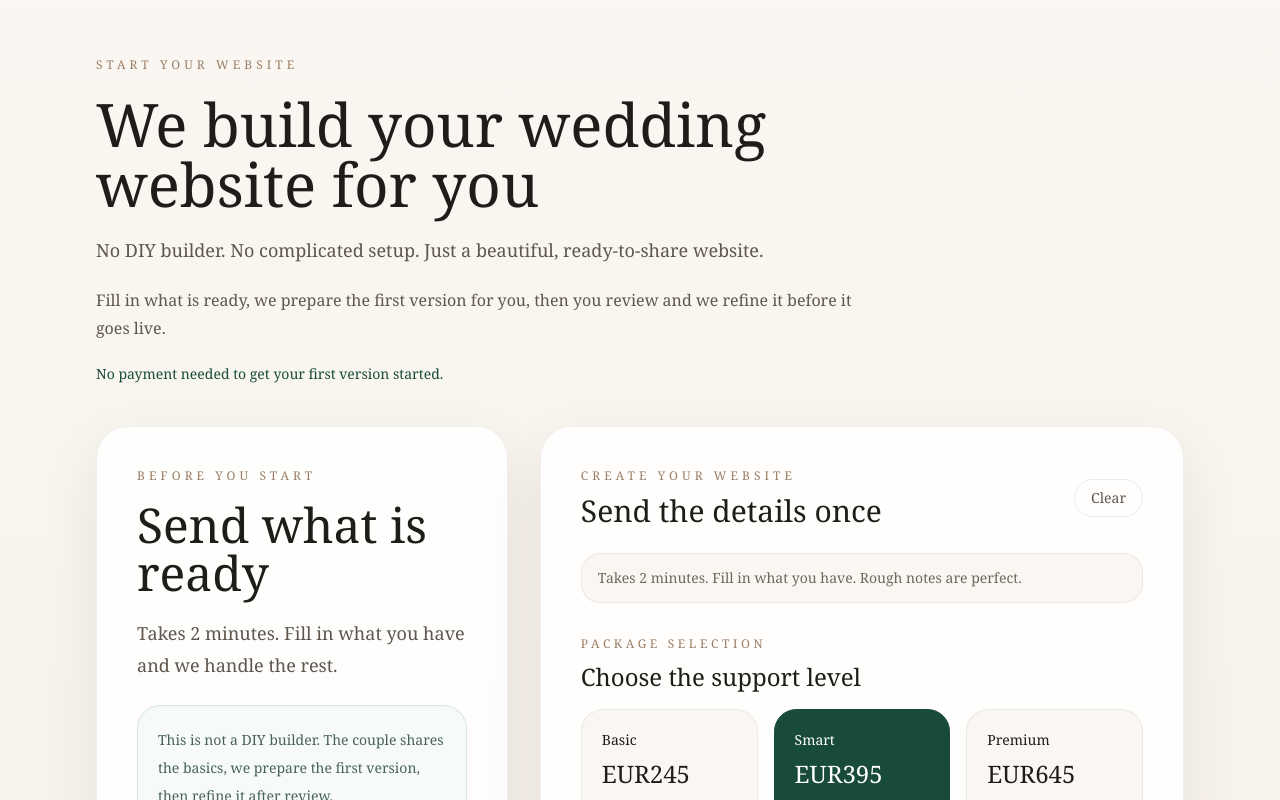
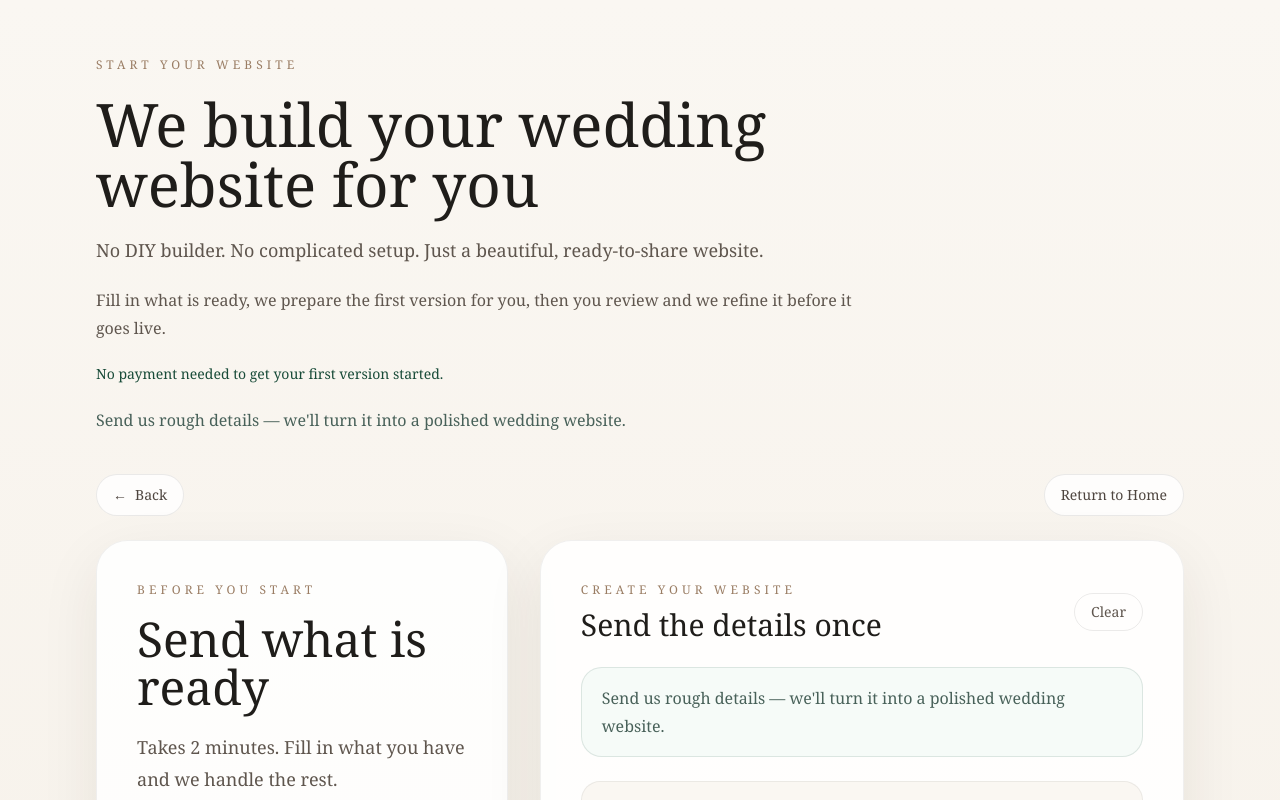
Before and after one commit to dh1612/wedding-website-platform, a Next.js app: page /get-started in a window 1280 px wide. Shown: the top 800 px of the page. Built offline with nearby package versions, Linux system fonts and the light colour scheme.

Commit message:
Add pre-launch UX polish to start flow

```diff
--- a/app/get-started/page.tsx
+++ b/app/get-started/page.tsx
@@ -37,6 +37,9 @@ export default async function GetStartedPage({
           <p className="max-w-3xl text-sm leading-6 text-[#184b38]">
             No payment needed to get your first version started.
           </p>
+          <p className="max-w-3xl text-base leading-7 text-[#486159]">
+            Send us rough details — we&apos;ll turn it into a polished wedding website.
+          </p>
         </div>
       </section>
       <ClientIntakeForm initialPackage={packageTier} />
--- a/components/client-intake-form.tsx
+++ b/components/client-intake-form.tsx
@@ -106,6 +106,17 @@ export function ClientIntakeForm({
     }));
   }
 
+  function handleBack() {
+    if (typeof window !== "undefined" && window.history.length > 1) {
+      window.history.back();
+      return;
+    }
+
+    if (typeof window !== "undefined") {
+      window.location.href = "/";
+    }
+  }
+
   async function submitIntake() {
     if (missingBasics.length > 0) {
       setStatusMessage(`Please add: ${missingBasics.join(", ")}.`);
@@ -161,6 +172,23 @@ export function ClientIntakeForm({
 
   return (
     <section className="mx-auto w-full max-w-6xl px-6 pb-16 pt-10 lg:px-8 lg:pb-24">
+      <div className="mb-6 flex flex-wrap items-center justify-between gap-3">
+        <button
+          type="button"
+          onClick={handleBack}
+          className="inline-flex items-center gap-2 rounded-full border border-black/8 bg-white/80 px-4 py-2.5 text-sm font-medium text-[#4e453f] transition hover:bg-white"
+        >
+          <span aria-hidden="true">←</span>
+          Back
+        </button>
+        <Link
+          href="/"
+          className="inline-flex items-center justify-center rounded-full border border-black/8 bg-white/80 px-4 py-2.5 text-sm font-medium text-[#4e453f] transition hover:bg-white"
+        >
+          Return to Home
+        </Link>
+      </div>
+
       <div className="grid gap-8 xl:grid-cols-[0.78fr_1.22fr]">
         <div className="rounded-[2rem] border border-black/6 bg-white/84 p-8 shadow-[0_20px_60px_rgba(52,35,24,0.08)] sm:p-10">
           <p className="text-[12px] uppercase tracking-[0.34em] text-[#9a7d64]">
@@ -230,9 +258,17 @@ export function ClientIntakeForm({
             </button>
           </div>
 
+          <div className="mt-6 rounded-[1.3rem] border border-[#184b38]/12 bg-[#f6fbf8] px-5 py-4 text-base leading-7 text-[#486159]">
+            Send us rough details — we&apos;ll turn it into a polished wedding website.
+          </div>
+
           <div className="mt-6 rounded-[1.2rem] border border-black/6 bg-[#faf7f2] px-4 py-3 text-sm leading-6 text-[#6f665e]">
             Takes 2 minutes. Fill in what you have. Rough notes are perfect.
           </div>
+
+          <p className="mt-3 text-sm leading-6 text-[#6d655d]">
+            Progress is saved while you move around, so nothing already typed should disappear.
+          </p>
 
           {statusMessage && !result ? (
             <div className="mt-6 rounded-[1.2rem] border border-[#b86a53]/18 bg-[#fff3ef] px-4 py-3 text-sm leading-6 text-[#8a4c3a]">
```
